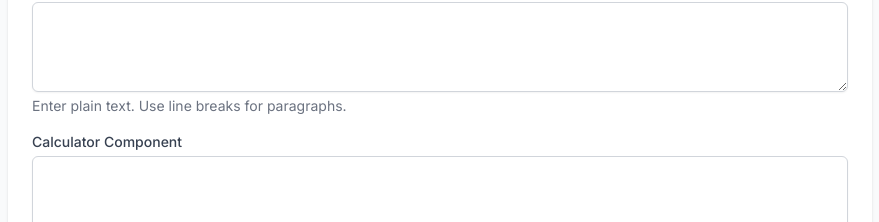
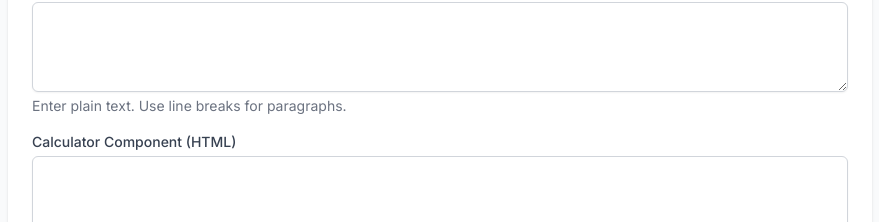
Before and after one commit to creesler/calculatorof, a Next.js app: page /admin in a window 1280 px wide. Shown: the part 1099-1321 px from the top of the page, without its empty margins (200-1079 px from the left). Built offline with nearby package versions, Linux system fonts and the light colour scheme.

Commit message:
fix: Form input handling for non-nested fields

```diff
--- a/components/CalculatorAdminForm.tsx
+++ b/components/CalculatorAdminForm.tsx
@@ -114,10 +114,15 @@
     }
 
     if (name.includes('.')) {
+      // Handle nested fields (like seo.title)
       const [parent, child] = name.split('.');
       handleNestedChange(parent as keyof CalculatorPage, child, processedValue);
     } else {
-      handleNestedChange(name as keyof CalculatorPage, name, processedValue);
+      // Handle non-nested fields directly
+      setFormData(prev => ({
+        ...prev,
+        [name]: processedValue
+      }));
     }
   };
 
@@ -450,7 +455,7 @@
           </div>
 
           <div>
-            <label className="block text-sm font-medium text-gray-700">Calculator Component</label>
+            <label className="block text-sm font-medium text-gray-700">Calculator Component (HTML)</label>
             <textarea
               name="calculatorComponent"
               value={formData.calculatorComponent}
@@ -463,7 +468,7 @@
           </div>
 
           <div>
-            <label className="block text-sm font-medium text-gray-700">Description HTML</label>
+            <label className="block text-sm font-medium text-gray-700">Description (HTML)</label>
             <textarea
               name="descriptionHtml"
               value={formData.descriptionHtml}
```
